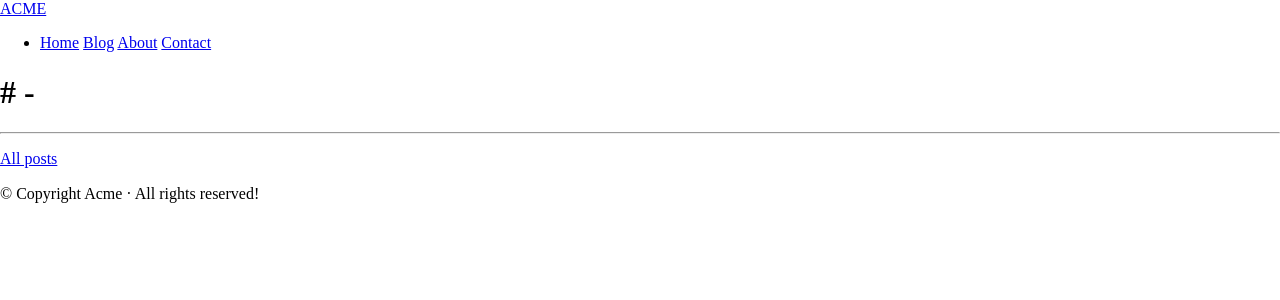
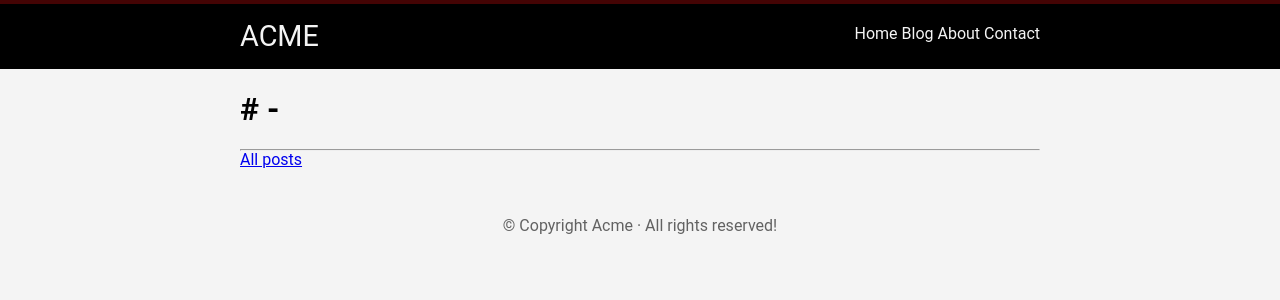
Before and after one commit to Adib-LGS/django-test-mini-blog, a Django app: template blog/templates/blog/show.html in a window 1280 px wide. Shown: the top 300 px of the page. Run offline with Django 3.2, Linux system fonts and the light colour scheme; the template is opened without the code that fills it, so the values that code supplies are empty.

Commit message:
stylesheet css

```diff
--- /dev/null
+++ b/blog/static/blog/css/styles.css
@@ -0,0 +1,4 @@
+body{
+    font-family: 'Roboto', Oxygen, Ubuntu, Cantarell, 'Open Sans', 'Helvetica Neue', sans-serif;
+    background-color: #f4f4f4;
+}
--- a/blog/templates/blog/show.html
+++ b/blog/templates/blog/show.html
@@ -1,6 +1,12 @@
 {% extends 'layouts/base.html' %}
 
+{% load static %}
+
 {% block title %}Blog | {{ post.title }}{% endblock %}
+
+{% block stylesheets %}
+    <link rel="stylesheet" href="{% static 'blog/css/styles.css' %}">
+{% endblock %}
 
 {% block content %}
 <article>
--- /dev/null
+++ b/static/css/styles.css
@@ -0,0 +1,63 @@
+body{
+    font-family: 'Roboto', Oxygen, Ubuntu, Cantarell, 'Open Sans', 'Helvetica Neue', sans-serif;
+    background-color: #f4f4f4;
+}
+
+*{
+    margin: 0;
+    padding: 0;
+}
+
+/*Helpers*/
+.wrapper{
+    width: 1440px;
+    max-width: 50rem;
+    margin: 0 auto;
+}
+
+.text-center{
+    text-align: center;
+}
+
+/*NavBar*/
+
+.navbar{
+    background-color: black;
+    border-top: 4px solid #440404;
+    padding: 1rem 0;
+}
+
+.navbar .navbar-brand{
+    font-size: 1.8rem;
+    color: #f4f4f4;
+    text-decoration: none;
+}
+
+.navbar .navbar-right{
+    float: right;
+}
+
+.navbar .navbar-right li{
+    display: inline-block;
+    list-style: none;
+    margin-top: 0.3em;
+    margin-right: 0.8em;
+}
+
+.navbar .navbar-right li:last-child{
+    margin-right: 0;
+}
+
+.navbar .navbar-right li a{
+    color: #f4f4f4;
+    text-decoration: none;
+}
+
+.navbar .navbar-right li a:hover{
+    color: #700404;
+}
+
+.footer{
+    margin-top: 3em;
+    color: rgba(0, 0, 0, 0.6);
+}
--- a/templates/layouts/base.html
+++ b/templates/layouts/base.html
@@ -7,13 +7,20 @@
     <title>{% block title %}Acme{% endblock %}</title>
     <link rel="stylesheet" href="https://cdnjs.cloudflare.com/ajax/libs/normalize/8.0.1/normalize.min.css">
     <link rel="stylesheet" href="{% static 'css/styles.css' %}">
+    {% block stylesheets %}
+
+    {% endblock %}
 </head>
 <body>
+
     {% include 'layouts/partials/nav.html' %}
-    {% block content %}
 
-    {% endblock %}
+    <div class="wrapper">
+        {% block content %}{% endblock %}
+        {% include 'layouts/partials/footer.html' %}
+    </div>
 
-    {% include 'layouts/partials/footer.html' %}
+    {% block javascript %}{% endblock %}
+
 </body>
 </html>
--- a/templates/layouts/partials/footer.html
+++ b/templates/layouts/partials/footer.html
@@ -1,3 +1,5 @@
-<footer>
-    <p>&copy; Copyright Acme &middot; All rights reserved!</p>
-</footer>
+<div class="footer text-center">
+    <footer>
+        <p>&copy; Copyright Acme &middot; All rights reserved!</p>
+    </footer>
+</div>
--- a/templates/layouts/partials/nav.html
+++ b/templates/layouts/partials/nav.html
@@ -1,5 +1,6 @@
 <nav class="navbar">
-    <a href="#" class="navbar-brand">ACME</a>
+    <div class="wrapper">
+        <a href="{% url 'home' %}" class="navbar-brand">ACME</a>
     <ul class="navbar-right">
         <li>
             <a href="{% url 'home' %}">Home</a>
@@ -8,4 +9,5 @@
             <a href="{% url 'contact' %}">Contact</a>
         </li>
     </ul>
+    </div>
 </nav>
```
Also changed, not shown: blog/templates/blog/index.html (+10 -1 lines), 2 other files.
